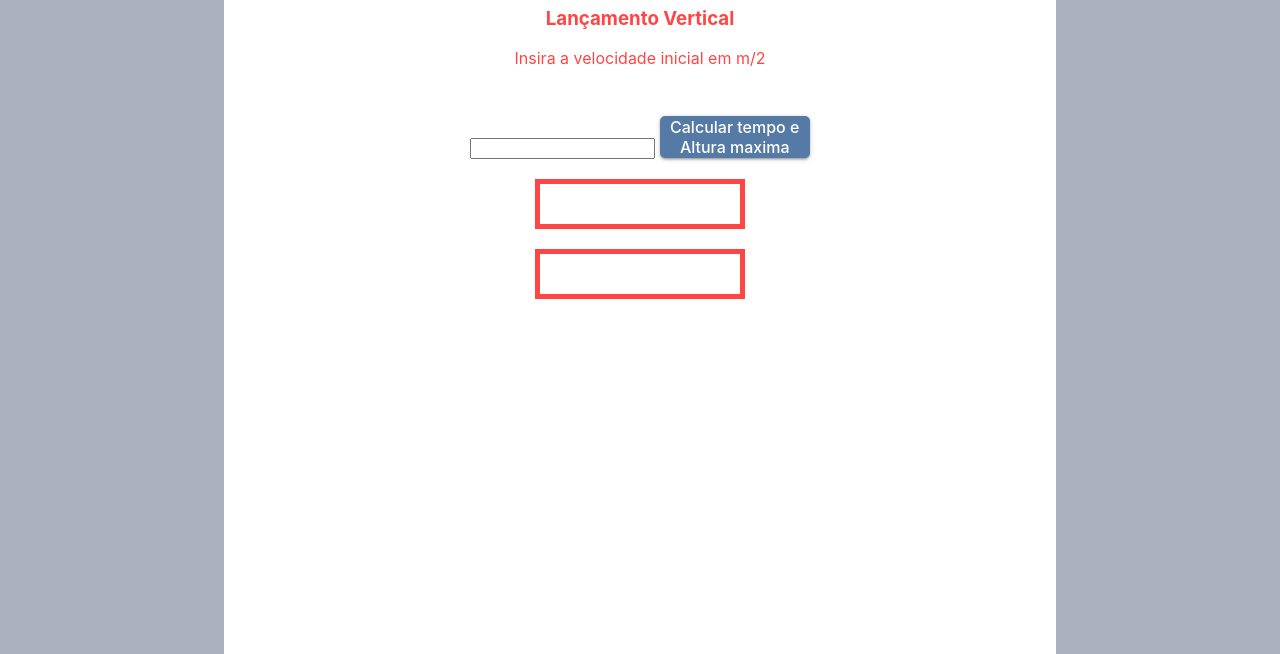
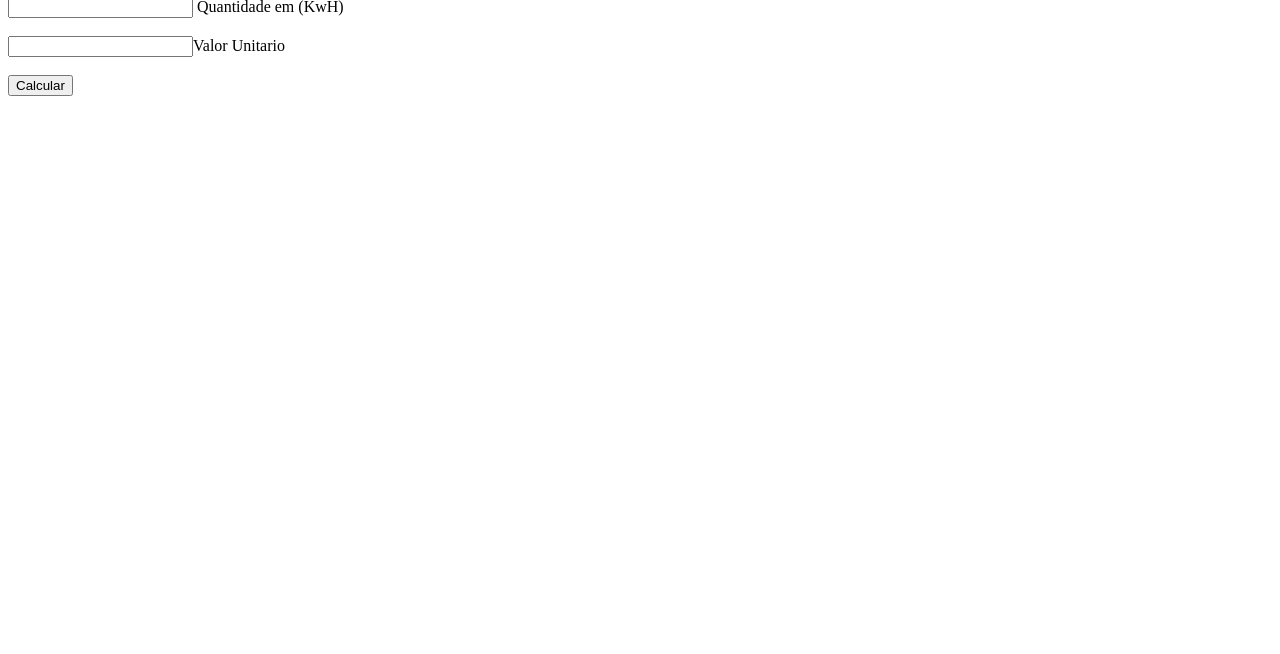
Before and after one commit to JoaoVictorMontagna/Modulo2, a website: page SEMANA_03/04_AUT_EST_EX_OBRIGATORIOS/tarefa semana 3/index4.html in a window 1280 px wide. Shown: the part 178-832 px from the top of the page. After the commit the page ends 800 px from the top, so only its background shows below. Drawn offline with Linux system fonts and the light colour scheme.

Commit message:
Tarfea semana 3

```diff
--- a/SEMANA_03/04_AUT_EST_EX_OBRIGATORIOS/Problemas de Algoritmo/Problema 1/script.js
+++ /dev/null
@@ -1,24 +0,0 @@
-const g=10
-
-let bt1=document.getElementById("btn1");
-
-function te(v){
-    let t= v/g;
-    return t
-}
-function altura(v){
-    let v2= v*v
-    let hmax=v2/(2*g)
-    return hmax
-}
-
-bt1.onclick=function(){
-    let v0= document.getElementById("v0").value;
-    let saida= document.getElementById("saida");
-    let saida2= document.getElementById("saida2");
-    let jo= te(parseInt(v0));
-    let hmaxi=altura(parseInt(v0))
-
-    saida.innerHTML= `${jo} s`
-    saida2.innerHTML= `${hmaxi} m`
-}
--- a/SEMANA_03/04_AUT_EST_EX_OBRIGATORIOS/Problemas de Algoritmo/Problema 1/style.css
+++ /dev/null
@@ -1,55 +0,0 @@
-body, html {
-	width: 100%;
-	height: 100%;
-	background-color: #acb1bf;
-	margin: 0;
-	color: #ff4645;
-	font-family: -apple-system, BlinkMacSystemFont, "Segoe UI", Roboto, Oxygen,
-    Ubuntu, Cantarell, "Open Sans", "Helvetica Neue", sans-serif;
-}
-
-h1{
-	background-color: #ff4645;
-	color: white;
-}
-
-#main {
-	max-width: 800px;
-	min-height: 100%;
-	margin: 0 auto;
-	background-color: #FFFFFF;
-	padding: 1rem;
-	text-align: center;
-}
-
-.sections{
-	padding: 3em;
-}
-
-.saida{
-	color: #547aa5;
-	border: #ff4645 solid 5px;
-	width: 200px;
-	height: 40px;
-	text-align: center;
-	line-height: 40px;
-	margin: 20px auto;
-}
-
-button {
-	padding: 3;
-	border: none;
-	font: inherit;
-	cursor: pointer;
-	border-radius: 5px;
-	font-weight: 500;
-	color: white;
-	width: 150px;
-  	box-shadow: 0 2px 2px 0 rgba(0, 0, 0, 0.14),
-    			0 3px 1px -2px rgba(0, 0, 0, 0.12),
-				0 1px 5px 0 rgba(0, 0, 0, 0.2);
-  }
-
-.button-calc{
-	background-color: #547aa5;
-}
--- a/SEMANA_03/04_AUT_EST_EX_OBRIGATORIOS/Problemas de Algoritmo/Problema 2/style.css
+++ /dev/null
@@ -1,55 +0,0 @@
-body, html {
-	width: 100%;
-	height: 100%;
-	background-color: #acb1bf;
-	margin: 0;
-	color: #ff4645;
-	font-family: -apple-system, BlinkMacSystemFont, "Segoe UI", Roboto, Oxygen,
-    Ubuntu, Cantarell, "Open Sans", "Helvetica Neue", sans-serif;
-}
-
-h1{
-	background-color: #ff4645;
-	color: white;
-}
-
-#main {
-	max-width: 800px;
-	min-height: 100%;
-	margin: 0 auto;
-	background-color: #FFFFFF;
-	padding: 1rem;
-	text-align: center;
-}
-
-.sections{
-	padding: 3em;
-}
-
-.saida{
-	color: #547aa5;
-	border: #ff4645 solid 5px;
-	width: 200px;
-	height: 40px;
-	text-align: center;
-	line-height: 40px;
-	margin: 20px auto;
-}
-
-button {
-	padding: 3;
-	border: none;
-	font: inherit;
-	cursor: pointer;
-	border-radius: 5px;
-	font-weight: 500;
-	color: white;
-	width: 150px;
-  	box-shadow: 0 2px 2px 0 rgba(0, 0, 0, 0.14),
-    			0 3px 1px -2px rgba(0, 0, 0, 0.12),
-				0 1px 5px 0 rgba(0, 0, 0, 0.2);
-  }
-
-.button-calc{
-	background-color: #547aa5;
-}
--- a/SEMANA_03/04_AUT_EST_EX_OBRIGATORIOS/Problemas de Algoritmo/Problema 3/style.css
+++ /dev/null
@@ -1,55 +0,0 @@
-body, html {
-	width: 100%;
-	height: 100%;
-	background-color: #acb1bf;
-	margin: 0;
-	color: #ff4645;
-	font-family: -apple-system, BlinkMacSystemFont, "Segoe UI", Roboto, Oxygen,
-    Ubuntu, Cantarell, "Open Sans", "Helvetica Neue", sans-serif;
-}
-
-h1{
-	background-color: #ff4645;
-	color: white;
-}
-
-#main {
-	max-width: 800px;
-	min-height: 100%;
-	margin: 0 auto;
-	background-color: #FFFFFF;
-	padding: 1rem;
-	text-align: center;
-}
-
-.sections{
-	padding: 3em;
-}
-
-.saida{
-	color: #547aa5;
-	border: #ff4645 solid 5px;
-	width: 200px;
-	height: 40px;
-	text-align: center;
-	line-height: 40px;
-	margin: 20px auto;
-}
-
-button {
-	padding: 3;
-	border: none;
-	font: inherit;
-	cursor: pointer;
-	border-radius: 5px;
-	font-weight: 500;
-	color: white;
-	width: 150px;
-  	box-shadow: 0 2px 2px 0 rgba(0, 0, 0, 0.14),
-    			0 3px 1px -2px rgba(0, 0, 0, 0.12),
-				0 1px 5px 0 rgba(0, 0, 0, 0.2);
-  }
-
-.button-calc{
-	background-color: #547aa5;
-}
--- a/SEMANA_03/04_AUT_EST_EX_OBRIGATORIOS/Problemas de Algoritmo/Problema 4/style.css
+++ /dev/null
@@ -1,55 +0,0 @@
-body, html {
-	width: 100%;
-	height: 100%;
-	background-color: #acb1bf;
-	margin: 0;
-	color: #ff4645;
-	font-family: -apple-system, BlinkMacSystemFont, "Segoe UI", Roboto, Oxygen,
-    Ubuntu, Cantarell, "Open Sans", "Helvetica Neue", sans-serif;
-}
-
-h1{
-	background-color: #ff4645;
-	color: white;
-}
-
-#main {
-	max-width: 800px;
-	min-height: 100%;
-	margin: 0 auto;
-	background-color: #FFFFFF;
-	padding: 1rem;
-	text-align: center;
-}
-
-.sections{
-	padding: 3em;
-}
-
-.saida{
-	color: #547aa5;
-	border: #ff4645 solid 5px;
-	width: 200px;
-	height: 40px;
-	text-align: center;
-	line-height: 40px;
-	margin: 20px auto;
-}
-
-button {
-	padding: 3;
-	border: none;
-	font: inherit;
-	cursor: pointer;
-	border-radius: 5px;
-	font-weight: 500;
-	color: white;
-	width: 150px;
-  	box-shadow: 0 2px 2px 0 rgba(0, 0, 0, 0.14),
-    			0 3px 1px -2px rgba(0, 0, 0, 0.12),
-				0 1px 5px 0 rgba(0, 0, 0, 0.2);
-  }
-
-.button-calc{
-	background-color: #547aa5;
-}
--- a/SEMANA_03/04_AUT_EST_EX_OBRIGATORIOS/Problemas de Algoritmo/Problema 1/index.html
+++ b/SEMANA_03/04_AUT_EST_EX_OBRIGATORIOS/tarefa semana 3/index4.html
@@ -4,25 +4,29 @@
 	<meta charset="UTF-8" />
 	<meta name="viewport" content="width=device-width, initial-scale=1, maximum-scale=1" />
 	<title>ETAPA 3</title>
-	<link rel="stylesheet" href="style.css" />
+
 
 
 </head>
 <body>
 	<div id="main">
-		<h1>ETAPA 3</h1>
+		<h1>ETAPA 4</h1>
 		Introdução a Javascript
 		<div id="calc" class="sections">
-			<h3>Lançamento Vertical </h3>
+			<h3>Calcular KWH </h3>
 
 
-			Insira a velocidade inicial em m/2
+			Insira a quantidade
 		</div>
-		<input id="v0">
-		<button type="button" id="btn1" class="button-calc">Calcular tempo e Altura maxima</button>
+		<input id="quantidade"> Quantidade em (KwH)
+		<br><br>
+
+		<input id="vu">Valor Unitario
+		<br><br>
+		<button type="button" id="btn5" class="button-calc">Calcular</button>
 		<br>
-		<div id="saida" class="saida"></div>
-		<div id="saida2" class="saida"></div>
+		<div id="saida5" class="saida"></div>
+
 	</div>
 	<script src="script.js"></script>
 </body>
--- /dev/null
+++ b/SEMANA_03/04_AUT_EST_EX_OBRIGATORIOS/tarefa semana 3/script.js
@@ -0,0 +1,125 @@
+//Exercicio 1
+const g=10
+
+let bt1=document.getElementById("btn1");
+
+function te(v){
+    let t= v/g;
+    return t
+}
+function altura(v){
+    let v2= v*v
+    let hmax=v2/(2*g)
+    return hmax
+}
+try{
+    bt1.onclick=function(){
+        let v0= document.getElementById("v0").value;
+        let saida= document.getElementById("saida1");
+        let saida2= document.getElementById("saida2");
+        let jo= te(parseInt(v0));
+        let hmaxi=altura(parseInt(v0))
+
+        saida.innerHTML= `${jo} s`
+        saida2.innerHTML= `${hmaxi} m`
+    }
+}catch(error){
+    console.log("deu ruim");
+}
+//Exercicio 2
+
+let bt2=document.getElementById("btn2");
+
+function xv(a,b){
+   b=b*-1;
+   a=2*a;
+   return b/a
+
+}
+function yv(a,b,c){
+    let delta=(b*b)-(4*a*c)
+    delta=delta*-1
+    a=4*a
+    return delta/a
+}
+
+try{
+    bt2.onclick=function(){
+        let a=document.getElementById("a").value;
+        let b=document.getElementById("b").value;
+        let c=document.getElementById("c").value;
+        let saida2=document.getElementById("saida2");
+        let saida3=document.getElementById("saida3");
+        let xvertice=xv(parseInt(a),parseInt(b))
+        let yvertice=yv(parseInt(a),parseInt(b),parseInt(c))
+
+        saida2.innerHTML= `Xv= ${xvertice}`
+        saida3.innerHTML= `Yv= ${yvertice}`
+    }
+}catch(error){
+    console.log("deu ruim")
+}
+
+//ex3
+let bt3=document.getElementById("btn3");
+let bt4=document.getElementById("btn4");
+
+function CtoF(d){
+a = (d*1.8)+32;
+return a;
+}
+
+
+function FtoC(d){
+a=(d-32)/(1.8)
+return a
+}
+try{
+    bt3.onclick=function(){
+    let celsius=document.getElementById("nmr").value;
+    let conta=CtoF(parseInt(celsius));
+    let saida=document.getElementById("saida4");
+    saida.innerHTML=`${conta.toFixed(2)} Fº`
+    }
+}catch(error){
+    console.log("deu ruim")
+}
+try{
+    bt4.onclick=function(){
+        let celsius=document.getElementById("nmr").value;
+        let conta=FtoC(parseInt(celsius));
+        let saida=document.getElementById("saida4");
+        saida.innerHTML=`${conta.toFixed(2)} Cº`
+        }
+    }catch(error){
+        console.log("deu ruim")
+    }
+
+    //exercicio 4
+
+    let bt5=document.getElementById("btn5");
+function contafinal(q,vu){
+ vf=q*vu;
+ return vf;
+}
+
+try{
+    bt5.onclick=function(){
+    let quanti=document.getElementById("quantidade").value;
+    let valoruni=document.getElementById("vu").value;
+    if (quanti>100 && quanti<=200){
+        quanti=quanti*(1.25);
+
+    }else if (quanti>200){
+        quanti=quanti*(1.5)
+    }
+    let saida5=document.getElementById("saida5");
+    let conta=contafinal(parseFloat(quanti),parseFloat(valoruni));
+    saida5.innerHTML=`R$ ${conta.toFixed(2)}`
+    }
+
+
+
+}catch(error){
+    console.log("deu ruim")
+}
```
Also changed, not shown: SEMANA_03/04_AUT_EST_EX_OBRIGATORIOS/Problemas de Algoritmo/Problema 1/app12.js (deleted, +0 -10 lines), SEMANA_03/04_AUT_EST_EX_OBRIGATORIOS/Problemas de Algoritmo/Problema 2/app12.js (deleted, +0 -10 lines), SEMANA_03/04_AUT_EST_EX_OBRIGATORIOS/Problemas de Algoritmo/Problema 2/script.js (deleted, +0 -29 lines), SEMANA_03/04_AUT_EST_EX_OBRIGATORIOS/Problemas de Algoritmo/Problema 3/app12.js (deleted, +0 -10 lines), SEMANA_03/04_AUT_EST_EX_OBRIGATORIOS/Problemas de Algoritmo/Problema 3/script.js (deleted, +0 -27 lines), SEMANA_03/04_AUT_EST_EX_OBRIGATORIOS/Problemas de Algoritmo/Problema 4/app12.js (deleted, +0 -10 lines), SEMANA_03/04_AUT_EST_EX_OBRIGATORIOS/Problemas de Algoritmo/Problema 4/script.js (deleted, +0 -29 lines), SEMANA_03/04_AUT_EST_EX_OBRIGATORIOS/tarefa semana 3/Menu.html (added, +20 -0 lines), SEMANA_03/04_AUT_EST_EX_OBRIGATORIOS/tarefa semana 3/index.html (renamed from SEMANA_03/04_AUT_EST_EX_OBRIGATORIOS/Problemas de Algoritmo/Problema 4/index.html, +7 -12 lines), SEMANA_03/04_AUT_EST_EX_OBRIGATORIOS/tarefa semana 3/index2.html (renamed from SEMANA_03/04_AUT_EST_EX_OBRIGATORIOS/Problemas de Algoritmo/Problema 2/index.html, +5 -5 lines), SEMANA_03/04_AUT_EST_EX_OBRIGATORIOS/tarefa semana 3/index3.html (renamed from SEMANA_03/04_AUT_EST_EX_OBRIGATORIOS/Problemas de Algoritmo/Problema 3/index.html, +4 -4 lines).
